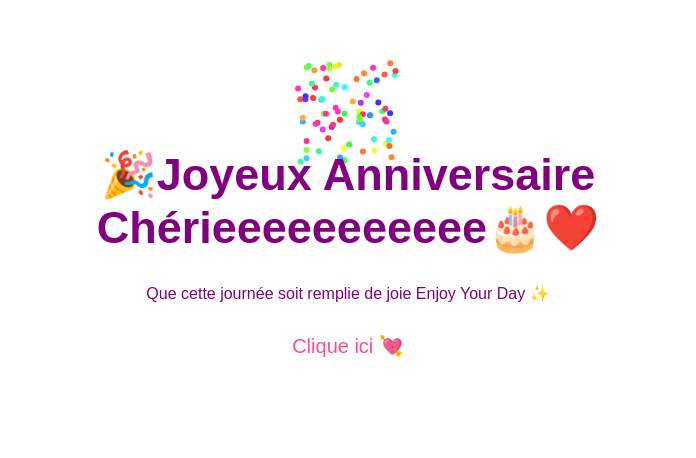
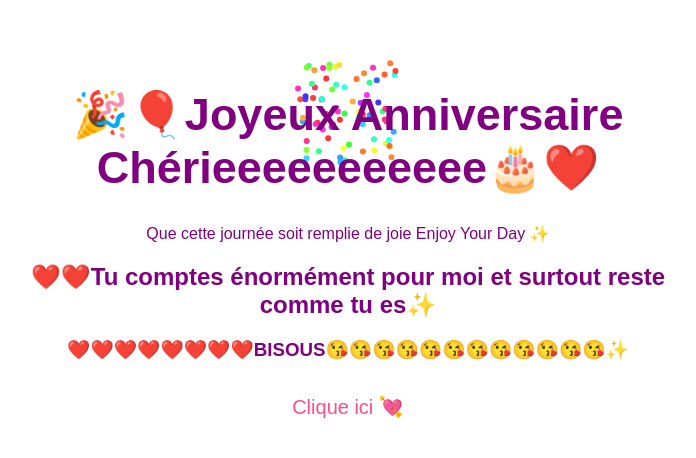
Before and after one commit to fousseyni-223/Joyeux-Anniversaire, a plain HTML site: page index.html in a window 1280 px wide. Shown: the part 154-612 px from the top of the page, without its empty margins (292-988 px from the left). Drawn offline with Linux system fonts and the light colour scheme.

Commit message:
index.html

```diff
--- a/index.html
+++ b/index.html
@@ -60,8 +60,10 @@ animation: fall linear forwards;
 <canvas id="fireworks"></canvas>
 
 <div class="container">
-<h1>🎉Joyeux Anniversaire Chérieeeeeeeeeee🎂❤️</h1>
+<h1>🎉🎈Joyeux Anniversaire Chérieeeeeeeeeee🎂❤️</h1>
 <p>Que cette journée soit remplie de joie Enjoy Your Day ✨</p>
+  <h2>❤️❤️Tu comptes énormément pour moi et surtout reste comme tu es✨</h2>
+  <h3>❤️❤️❤️❤️❤️❤️❤️❤️BISOUS😘😘😘😘😘😘😘😘😘😘😘😘✨</h3>
 <button onclick="startSecondFireworks()">Clique ici 💘</button>
 </div>
 
@@ -101,7 +103,7 @@ explode(Math.random()*canvas.width, Math.random()*canvas.height/2);
 },600);
 
 // Pluie d'emojis
-let emojis = ["🎈","🎁","🎊","😍","🎉","❤️","🫶🏽"];
+let emojis = ["HBD","🎈","🎁","🎊","😍","🎉","HBD","😘","🥳","❤️","🫶🏽","😍","HBD","🎈","🎁","🎊","😍","🎉","HBD","❤️","🫶🏽","😍"];
 for(let i=0;i<40;i++){
 let e = document.createElement("div");
 e.className="emoji";
```
